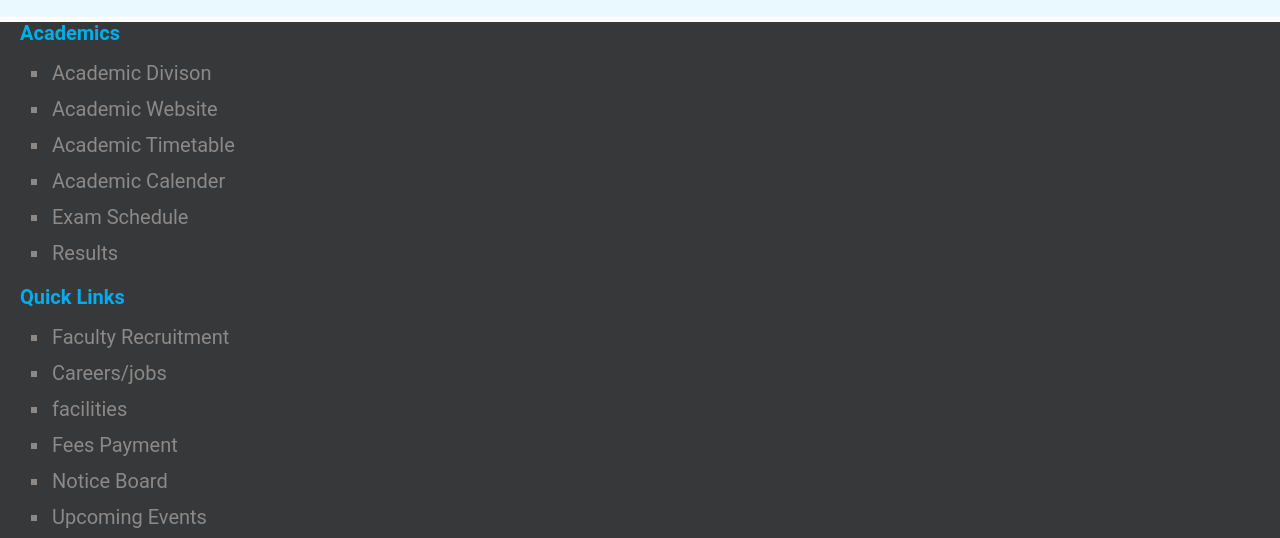
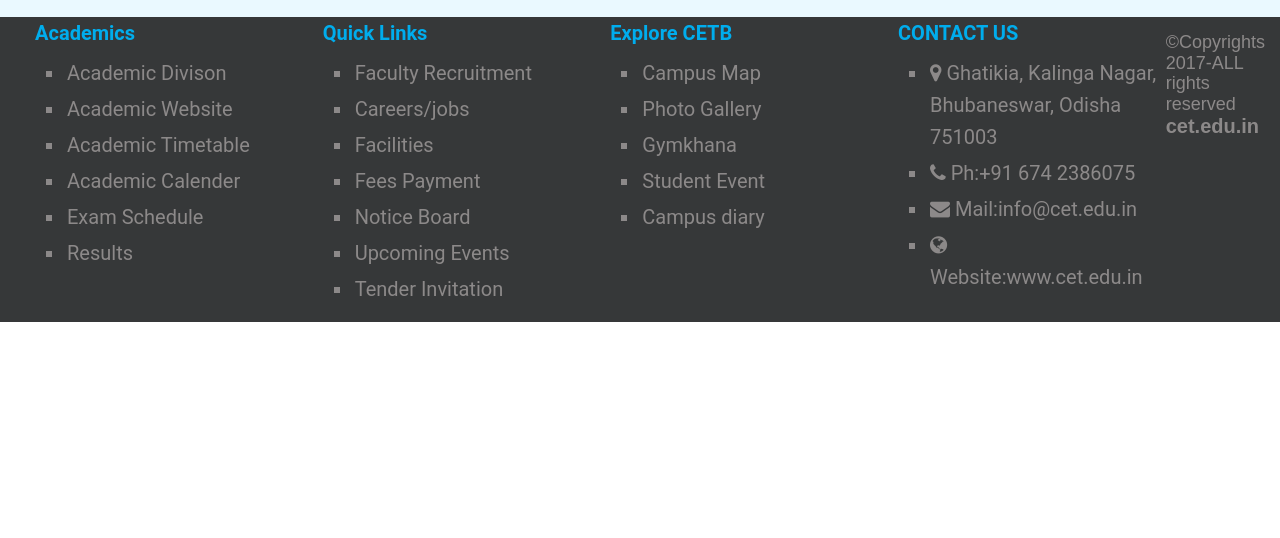
Before and after one commit to sandipbhuyan/gulp-starter, a website: page src/index.html in a window 1280 px wide. Shown: the part 253-791 px from the top of the page. Drawn offline with nearby package versions, Linux system fonts and the light colour scheme; files that its build step writes are made by us from their sources; files whose address does not match are found by name.

Commit message:
[TASK]:added css to footer vs1.1

```diff
--- a/src/css/_footer.scss
+++ b/src/css/_footer.scss
@@ -1,3 +1,6 @@
+body{
+	height:100%;
+}
 footer{
 .body_wrapper{
 	background-color:#363839;
@@ -62,8 +65,20 @@
 	}
 	}
 	}
+	}
+	@media only screen and (min-width: 980px){
+	body{
 
 	}
+	footer{
+	}
+	.column{
+	display:flex;
+	padding:0 15px;
+	}
+	.bottom-footer{
+	border-style:none;
+	}
 
-
+	}
 }
--- a/src/index.html
+++ b/src/index.html
@@ -132,7 +132,7 @@
            <ul>
           <li><a href="">Faculty Recruitment</a></li>
           <li><a href="">Careers/jobs</a></li>
-          <li><a href="">facilities</a></li>
+          <li><a href="">Facilities</a></li>
           <li><a href="">Fees Payment</a></li>
           <li><a href="">Notice Board</a></li>
           <li><a href="">Upcoming Events</a></li>
```
